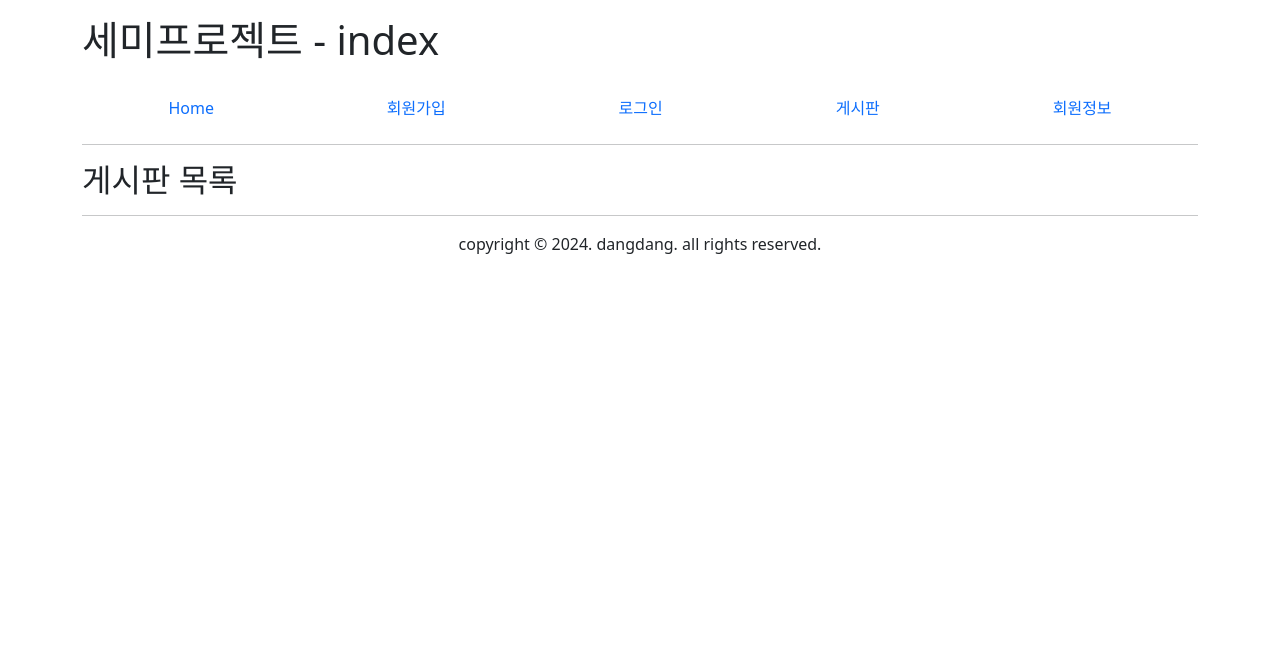
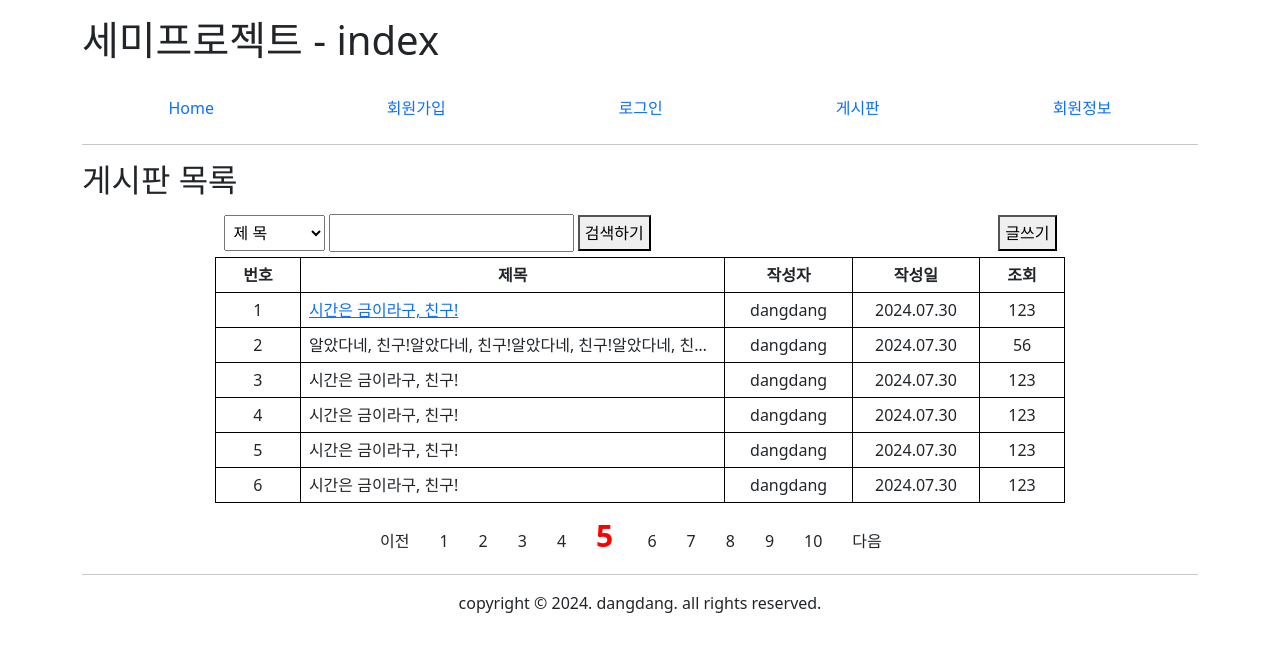
Before and after one commit to gongbu22/semiprojectv1b, a FastAPI app: page /board/list in a window 1280 px wide. Shown: the top 652 px of the page. Run offline with FastAPI, Linux system fonts and the light colour scheme; parts of the project's set-up code (start-up, migrations or seed data) failed here and were passed over; some libraries are stand-ins or nearby versions.

Commit message:
board 템플릿 관련 파일 수정

```diff
--- a/views/templates/board/list.html
+++ b/views/templates/board/list.html
@@ -4,8 +4,90 @@
 세미프로젝트 - 게시판 목록
 {% endblock %}
 
+{% block style %}
+<style>
+    table { width: 850px; margin: 10px auto;
+        border-collapse: collapse; table-layout: fixed }
+    th, td { border: 1px solid black; padding: 5px 8px;
+        text-align: center }
+    td:nth-child(2) { text-align:left; white-space: nowrap;
+        overflow: hidden; text-overflow: ellipsis }
+    thead td { border: none; }
+    thead td:first-child { text-align: left }
+    thead td:last-child { text-align: right }
+    select, input, button { padding: 5px }
+    button { padding: 4px 5px }
+    .pagnation { width: 550px; margin: 0 auto; }
+    div > ul { list-style: none; padding: 0;}
+    div > ul li { display: inline; padding: 0 15px }
+    .cpg { color: red; font-size: 30px; font-weight: bold }
+
+</style>
+{% endblock %}
+
 {% block main %}
 <main>
     <h2>게시판 목록</h2>
+    <table cellpadding="5">
+        <colgroup>
+            <col style="width: 10%">
+            <col>
+            <col style="width: 15%">
+            <col style="width: 15%">
+            <col style="width: 10%">
+        </colgroup>
+        <thead>
+        <tr>
+        <tr>
+            <td colspan="3"><select name="findtype" id="findtype">
+                <option value="title">제 목</option>
+                <option value="userid">작성자</option>
+                <option value="contents">본 문</option>
+                <option value="titcont">제목+본문</option>
+            </select>
+                <input type="text" name="search" id="search">
+                <button type="button" id="findbtn">검색하기</button></td>
+            <td colspan="2"><button type="button" id="writebtn" onclick="location.href='/board/write'">글쓰기</button></td>
+        </tr>
+        <th>번호</th>
+        <th>제목</th>
+        <th>작성자</th>
+        <th>작성일</th>
+        <th>조회</th>
+        </tr>
+        </thead>
+        <tbody>
+        <tr>
+            <td>1</td><td><a href="/board/view?bid=1">시간은 금이라구, 친구!</a></td>
+            <td>dangdang</td><td>2024.07.30</td><td>123</td>
+        </tr>
+        <tr>
+            <td>2</td><td>알았다네, 친구!알았다네, 친구!알았다네, 친구!알았다네, 친구!알았다네, 친구!알았다네, 친구!알았다네, 친구!알았다네, 친구!알았다네, 친구!알았다네, 친구!알았다네, 친구!</td>
+            <td>dangdang</td><td>2024.07.30</td><td>56</td>
+        </tr>
+        <tr>
+            <td>3</td><td>시간은 금이라구, 친구!</td>
+            <td>dangdang</td><td>2024.07.30</td><td>123</td>
+        </tr>
+        <tr>
+            <td>4</td><td>시간은 금이라구, 친구!</td>
+            <td>dangdang</td><td>2024.07.30</td><td>123</td>
+        </tr>
+        <tr>
+            <td>5</td><td>시간은 금이라구, 친구!</td>
+            <td>dangdang</td><td>2024.07.30</td><td>123</td>
+        </tr>
+        <tr>
+            <td>6</td><td>시간은 금이라구, 친구!</td>
+            <td>dangdang</td><td>2024.07.30</td><td>123</td>
+        </tr>
+        </tbody>
+    </table>
+    <div class="pagnation">
+        <ul>
+            <li>이전</li><li>1</li><li>2</li><li>3</li><li>4</li><li class="cpg">5</li>
+            <li>6</li><li>7</li><li>8</li><li>9</li><li>10</li><li>다음</li>
+        </ul>
+    </div>
 </main>
 {% endblock %}
```
Also changed, not shown: views/templates/board/view.html (+25 -0 lines), views/templates/board/write.html (+26 -0 lines).
